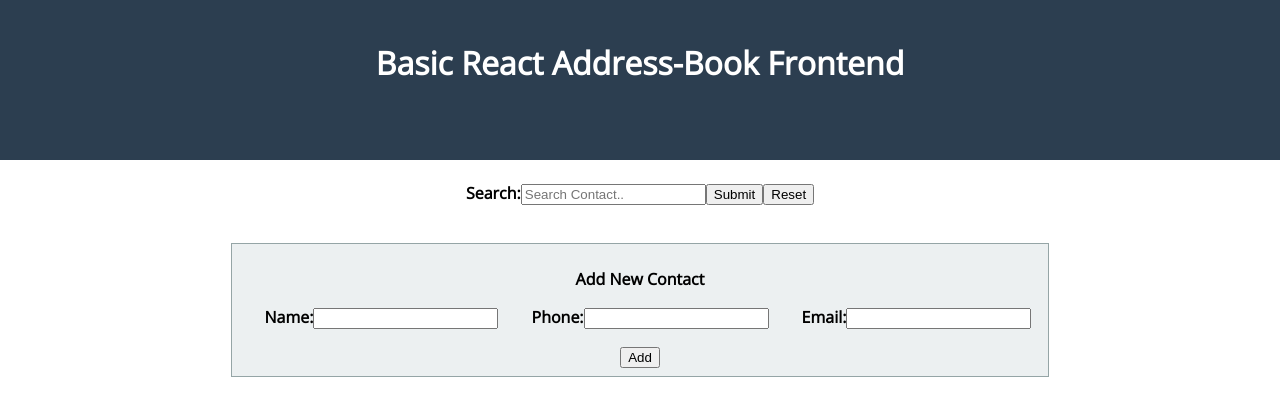
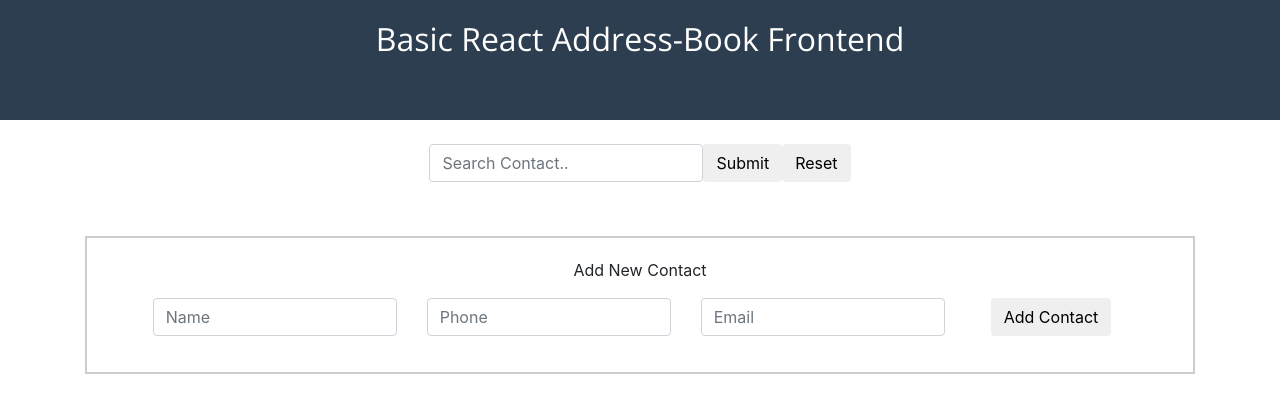
Before and after one commit to adhirchakravarti/address-book, a React (Create React App) app: page / in a window 1280 px wide. Shown: the top 416 px of the page. Built offline with nearby package versions, Linux system fonts and the light colour scheme.

Commit message:
changed CSS by adding Bootstrap 4 and changing look to resemble angular project

```diff
--- a/package.json
+++ b/package.json
@@ -3,6 +3,7 @@
   "version": "0.1.0",
   "private": true,
   "dependencies": {
+    "bootstrap": "^4.0.0",
     "eslint": "^4.18.1",
     "react": "^16.2.0",
     "react-dom": "^16.2.0",
--- a/src/AddContact/AddContact.css
+++ b/src/AddContact/AddContact.css
@@ -1,17 +1,10 @@
 .AddContact {
-    /* display:grid;
-    grid-template-columns: 31% 31% 31% 7%; */
-    /* display: flex;
-    flex-flow: row wrap; */
     text-align: center;
-}
-
-/* Not sure what the following code does */
-/* .AddContact:after {
-    content: "";
-    display: table;
-    clear: both;
-} */
+    border: 2px solid #ccc;
+    padding: 20px;
+    margin:30px auto;
+    width: 100%;
+  }
 
 .inputContainer {
     display: inline-flex;
--- a/src/AddContact/AddContact.js
+++ b/src/AddContact/AddContact.js
@@ -27,24 +27,30 @@ class AddContact extends Component {
 
     render() {
         return (
-            <div className="FormContainer">
-                <p>Add New Contact</p>
-                <form className="AddContact" onSubmit={this.submit}>
-                    <div className="inputContainer">
-                        <label className="inputField">Name:
-                            <input type="text" name="name" onChange={this.change} value={this.state.name} />
-                        </label>
-                        <label className="inputField">Phone:
-                            <input type="text" name="phone" onChange={this.change} value={this.state.phone} />
-                        </label>
-                        <label className="inputField">Email:
-                            <input type="text" name="email" onChange={this.change} value={this.state.email} />
-                        </label>
-                    </div>
-                    <div className="buttonContainer">
-                        <input className="AddContactButton" type="submit" value="Add" />
-                    </div>
-                </form>
+            <div className="container">
+                <div className="AddContact">
+                    <p>Add New Contact</p>
+                    <form onSubmit={this.submit}>
+                        <div className="row align-items-center">
+                            <div className="form-group col-xs-3 col-md-3">
+                                <input className="form-control" type="text" placeholder="Name"
+                                 name="name" onChange={this.change} value={this.state.name} />
+                            </div>
+                            <div className="form-group col-xs-3 col-md-3">
+                                <input className="form-control" type="text" placeholder="Phone"
+                                 name="phone" onChange={this.change} value={this.state.phone} />
+                            </div>
+                            <div className="form-group col-xs-3 col-md-3">
+                                <input className="form-control" type="text" placeholder="Email"
+                                 name="email" onChange={this.change} value={this.state.email} />
+                            </div>
+                            <div className="form-group col-xs-2 col-md-2">
+                                <input className="btn" type="submit" value="Add Contact" />
+                            </div>
+                        </div>
+
+                    </form>
+                </div>
             </div>
         );
     }
--- a/src/App.css
+++ b/src/App.css
@@ -1,13 +1,9 @@
 .App {
   text-align: center;
-  font-family: "open sans", sans-serif;
+  /* font-family: "open sans", sans-serif; */
   font-size: 16px;
 }
 
-.App-logo {
-  animation: App-logo-spin infinite 20s linear;
-  height: 80px;
-}
 
 .App-header {
   background-color: #222;
@@ -17,13 +13,22 @@
 }
 
 .App-title {
-  font-size: 1.5em;
+  font-size: 2.0em;
 }
 
 .App-intro {
   font-size: large;
 }
 
+.mainContainer {
+  text-align: center;
+  /* border: 2px solid #ccc ; */
+  padding: 10px;
+  margin:auto;
+  width: 100%;
+
+}
+
 @keyframes App-logo-spin {
   from { transform: rotate(0deg); }
   to { transform: rotate(360deg); }
--- a/src/App.js
+++ b/src/App.js
@@ -95,12 +95,20 @@ class App extends Component {
       let contacts = [...this.state.contacts];
       if (contacts.length > 0) {
           contactList = (
+            <div className="container">
+              <div className="row">
+                <div className="col">
+                  <div className="mainContainer">
                     <ContactList
                     contacts = {contacts}
                     delete = {this.deleteContactHandler}
                     change = {this.editContactHandler}
 
                     />
+                  </div>
+                </div>
+              </div>
+            </div>
           );
       }
     } else {
@@ -108,12 +116,20 @@ class App extends Component {
       let allContacts = [...this.state.contacts];
       //let displayedContacts = [];
        contactList = (
+        <div className="container">
+          <div className="row">
+            <div className="col">
+              <div className="mainContainer">
                 <ContactList
                 contacts = {this.state.contactsToDisplay}
                 delete = {this.deleteContactHandler}
                 change = {this.editContactHandler}
 
                 />
+              </div>
+            </div>
+          </div>
+        </div>
       );
 
     }
--- a/src/ContactList/Contact/Contact.css
+++ b/src/ContactList/Contact/Contact.css
@@ -1,140 +1,54 @@
 
 
 .ContactRow {
-    width:75%;
-    /* height: 1.5rem; */
-    /* font-size: 0.85rem; */
+    text-align: center;
     margin: 10px auto;
-    border: 2px solid #eee;
+    /* border: 2px solid #eee; */
     box-shadow: 0 2px 3px #ccc;
     padding: 10px;
     display: grid;
     grid-template-columns: 31% 30% 31% 4% 4%;
     justify-items: stretch;
-    /* grid-column-gap: 5px; */
-    /* grid-template-columns: 2fr 2fr 2fr 0.1fr fraction */
-    /* display: flex;
-    flex-flow: row nowrap; */
-};
-
-/* Not sure what the following code does */
-.ContactRow:after {
-    content: "";
-    display: table;
-    clear: both;
+    align-items: center;
+    box-shadow:0 2px 3px rgb(26, 25, 25);
 }
 
 .ContactColumn {
     /* float: left; */
     /* flex-grow:1;
     flex-shrink:1; */
-    justify-self: center;
+    align-self: center;
 }
 
-.ContactButton {
+.ContactColumn button {
+    border-radius: 50%;
+}
+
+.ContactColumn button:hover {
+    transform: scale(1.2);
+}
+
+/* .deleteButton {
     background-color: buttonface;
     border: 1px solid dimgrey;
-    /* size:1rem; */
-    box-shadow: 0 2px 3px #ccc;
-    text-align: center;
-    text-decoration: none;
-    /* float:right; */
-    font-size: inherit;
-    margin-left: 0.5rem;
+
     border-radius: 50%;
-    /* height:1.5rem; */
-
 }
 
-.ContactButton:hover {
+.deleteButton:hover {
     background-color: #e67e22;
-    /* size: 2rem; */
-    transform: scale(1.2, 1.2);
+    transform: scale(1.2);
 }
 
-.EditButton {
+.editButton {
     background-color: buttonface;
     border: 1px solid dimgrey;
-    /* size:1rem; */
-    box-shadow: 0 2px 3px #ccc;
-    text-align: center;
-    text-decoration: none;
-    /* float:right; */
-    font-size: inherit;
-    margin-left: 0.5rem;
+
     border-radius: 50%;
-    /* height:1.5rem; */
 }
 
-.EditButton:hover {
+.editButton:hover {
     background-color: #1abc9c;
-    /* size: 2rem; */
-    transform: scale(1.2, 1.2);
-}
 
-.EditRow {
-    margin:auto;
-    padding:20px;
-    display: inline;
-    font-size: 0.75rem;
-}
-
-@media (min-width:300px) {
-    .ContactRow {
-        width: 200px;
-        font-size: 0.55rem;
-    }
-    .ContactButton, .EditButton {
-        size:0.3rem;
-    }
-}
-
-@media (min-width:400px) {
-    .ContactRow {
-        width: 300px;
-        font-size: 0.60rem;
-    }
-    .ContactButton, .EditButton {
-        size:0.4rem;
-    }
-}
-
-@media (min-width:500px) {
-    .ContactRow {
-        width: 400px;
-        font-size: 0.60rem;
-    }
-    .ContactButton, .EditButton {
-        size:0.5rem;
-    }
-}
-
-@media (min-width:700px) {
-    .ContactRow {
-        width: 550px;
-        font-size: 0.70rem;
-    }
-    .ContactButton, .EditButton {
-        size:0.7rem;
-    }
-}
-
-@media (min-width:1000px)  {
-    .ContactRow {
-        width: 850px;
-        font-size: 0.70rem;
-    }
-    .ContactButton, .EditButton {
-        size:0.9rem;
-    }
-}
-
-@media (min-width:1300px) {
-    .ContactRow {
-        width: 1100px;
-        font-size: 0.85rem;
-    }
-    .ContactButton, .EditButton {
-        size:1rem;
-    }
-}
+    transform: scale(1.2);
+} */
--- a/src/ContactList/Contact/Contact.js
+++ b/src/ContactList/Contact/Contact.js
@@ -102,18 +102,20 @@ class Contact extends Component {
         // let editForm = this.state.editForm; // deprecated
         return (
             <Aux>
-                <div>
-                    <div className="ContactRow">
-                        <div className="ContactColumn">Name: {this.props.name}</div>
-                        <div className="ContactColumn">Phone: {this.props.phone}</div>
-                        <div className="ContactColumn">Email: {this.props.email}</div>
-                        <input type="button" className="ContactButton"
-                        onClick={this.props.remove} value="x"/>
-                        <input type="button" className="EditButton"
-                        onClick={this.displayModalHandler} value="e"/>
+
+                <div className="ContactRow">
+                    <div className="ContactColumn">Name: {this.props.name}</div>
+                    <div className="ContactColumn">Phone: {this.props.phone}</div>
+                    <div className="ContactColumn">Email: {this.props.email}</div>
+                    <div className="ContactColumn">
+                        <button className="btn btn-danger" onClick={this.props.remove}>x</button>
                     </div>
-                    {/* {editForm} */}
+                    <div className="ContactColumn">
+                        <button className="btn btn-default" onClick={this.displayModalHandler}>e</button>
+                    </div>
+
                 </div>
+                {/* {editForm} */}
                 <Modal show={this.state.showModal} modalClosed={this.hideModalHandler}>
                     <EditContact cancel={this.hideModalHandler} save={this.save} name={this.state.name}/>
                 </Modal>
--- a/src/SearchBar/SearchBar.css
+++ b/src/SearchBar/SearchBar.css
@@ -1,6 +1,17 @@
 .SearchBar {
     margin:auto;
     padding:20px;
-    font-weight: bold;
+    /* font-weight: bold; */
     display: inline;
+    text-align: center;
 }
+
+.row {
+    display: flex;
+    justify-content: center;
+    align-items: center;
+  }
+
+button {
+    background-color: buttonface;
+}
--- a/src/SearchBar/SearchBar.js
+++ b/src/SearchBar/SearchBar.js
@@ -45,14 +45,18 @@ class SearchBar extends Component {
     render(){
         return (
             <div className="SearchBar">
-                <form className="SearchContact" onSubmit={this.submit}>
-                    <label>Search:
-                        <input type="text"
-                        onChange={this.change} placeholder="Search Contact.." name="search" value={this.state.query}/>
-                    </label>
-                    <input type="submit" value="Submit" />
-                    <input type="button" onClick={this.resetHandler} value="Reset" />
-                </form>
+                <div className="row">
+                    <form className="form-inline" onSubmit={this.submit}>
+                        <div className="form-group">
+                            {/* <label>Search:</label> */}
+                            <input className="form-control" type="text"
+                                onChange={this.change} placeholder="Search Contact.."
+                                name="search" value={this.state.query}/>
+                            <input className="btn btn-default" type="submit" value="Submit" />
+                            <input className="btn btn-default" type="button" onClick={this.resetHandler} value="Reset" />
+                        </div>
+                    </form>
+                </div>
             </div>
         );
     }
--- a/src/index.js
+++ b/src/index.js
@@ -3,6 +3,7 @@ import ReactDOM from 'react-dom';
 import './index.css';
 import App from './App';
 import registerServiceWorker from './registerServiceWorker';
+import '../node_modules/bootstrap/dist/css/bootstrap.min.css';
 
 ReactDOM.render(<App />, document.getElementById('root'));
 registerServiceWorker();
```
Also changed, not shown: src/ContactList/ContactList.css (added, +16 -0 lines), 1 other file (tests, documents, lock files or other folders). Lines whose indentation alone changed are shown as unchanged.
